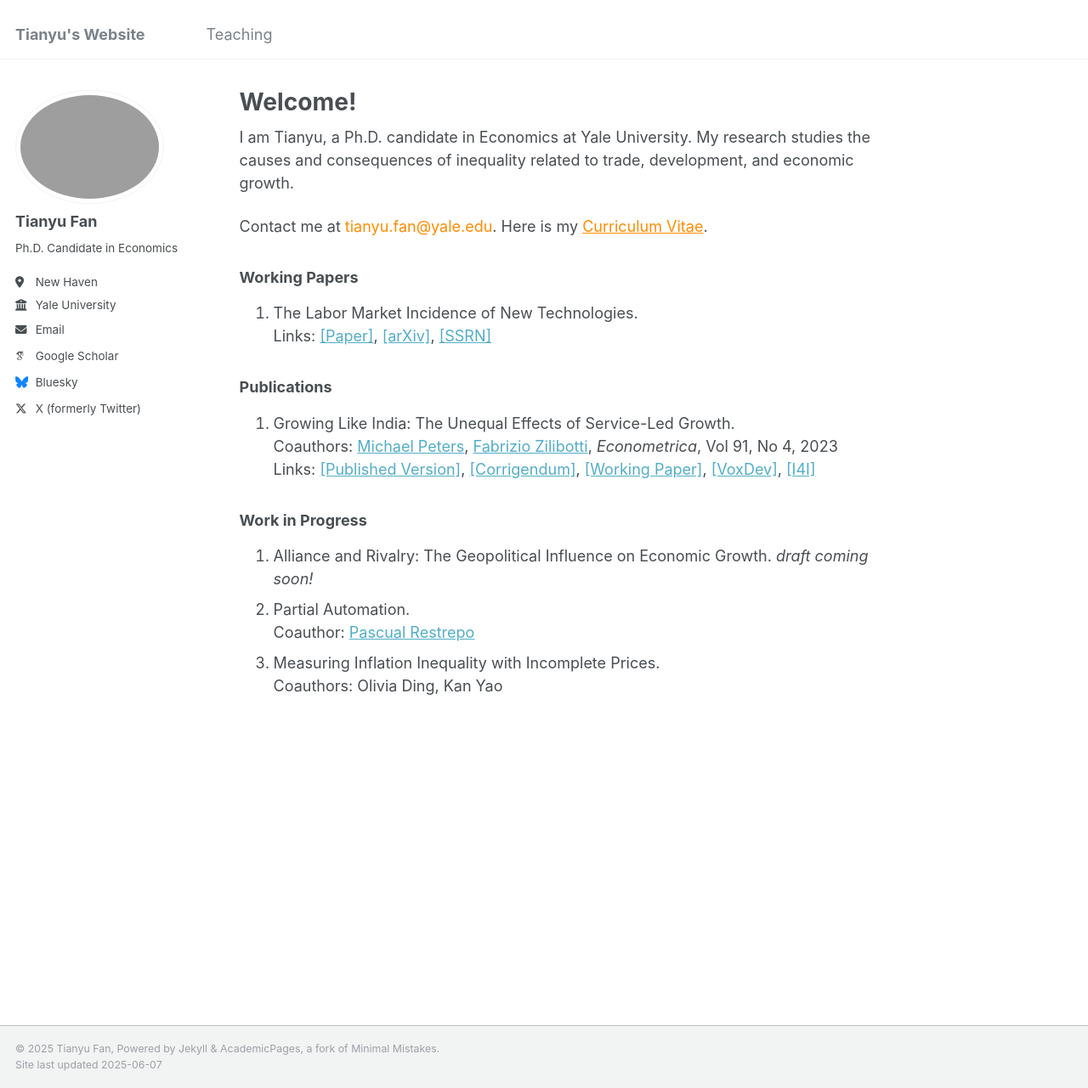
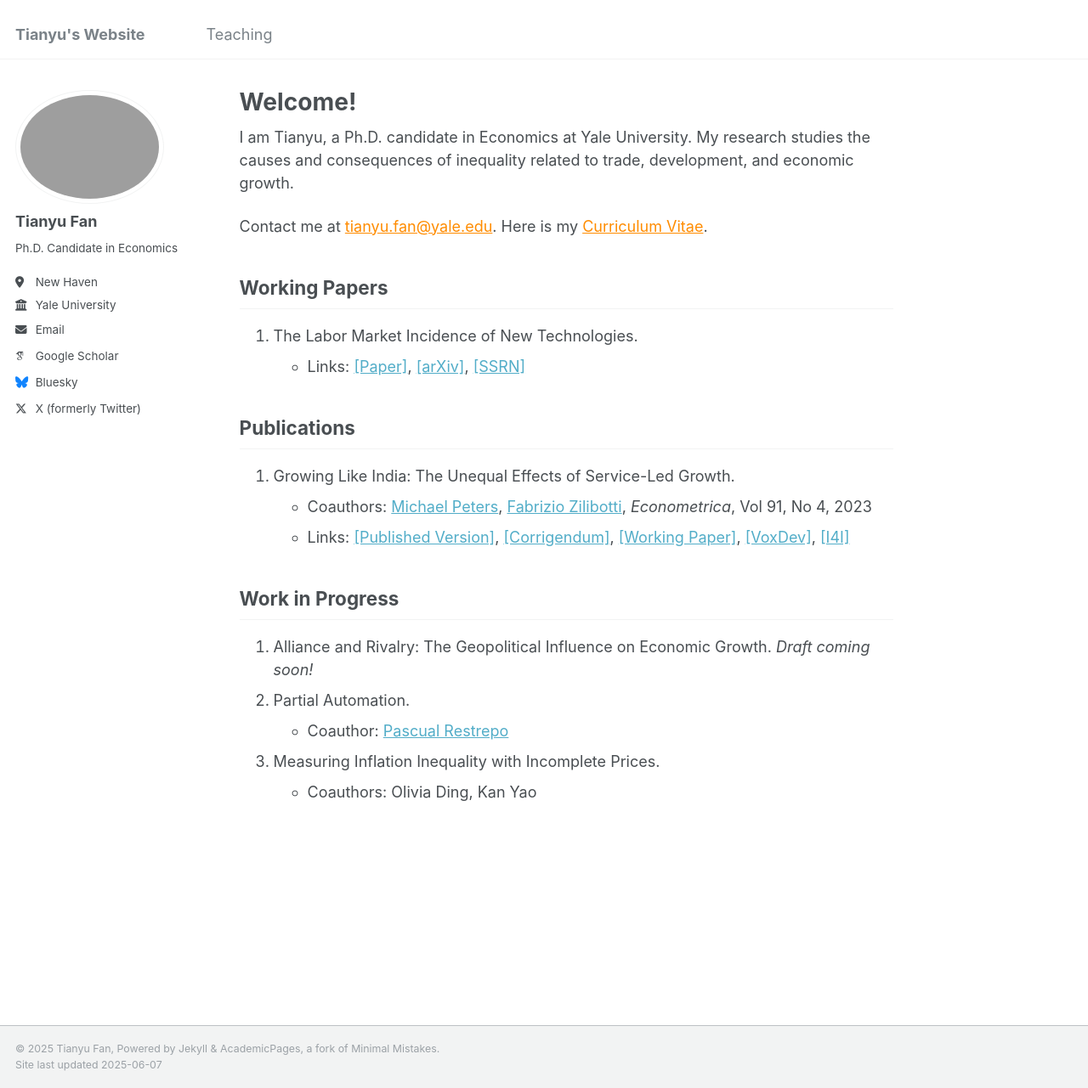
Before and after one commit to tianyufan-econ/tianyufan-econ.github.io, a Jekyll site: the page built from _pages/about.md, in a window 1280 px wide and 1281 px high. Shown: the whole window at 85% size. Built offline with Jekyll 4.4.1, drawn with Linux system fonts in a browser that asks for light colours; some web fonts are replaced; part of the change alters nothing that is shown.

Commit message:
Update about.md

```diff
--- a/_pages/about.md
+++ b/_pages/about.md
@@ -2,6 +2,7 @@
 permalink: /
 title: "Welcome!"
 author_profile: true
+layout: single
 redirect_from:
   - /about/
   - /about.html
@@ -9,23 +10,23 @@ redirect_from:
 
 I am Tianyu, a Ph.D. candidate in Economics at Yale University. My research studies the causes and consequences of inequality related to trade, development, and economic growth.
 
-Contact me at <span style="color: darkorange;">tianyu.fan@yale.edu</span>. Here is my <a href="/files/CV_FAN_Tianyu.pdf" style="color: darkorange;">Curriculum Vitae</a>.
+Contact me at <a href="mailto:tianyu.fan@yale.edu" style="color: darkorange;">tianyu.fan@yale.edu</a>. Here is my <a href="/files/CV_FAN_Tianyu.pdf" style="color: darkorange;" title="Download Tianyu Fan's CV">Curriculum Vitae</a>.
 
-### Working Papers
+## Working Papers
 
 1. The Labor Market Incidence of New Technologies.
-   Links: [[Paper]](/files/FAN_Technology_Incidence.pdf), [[arXiv]](https://arxiv.org/abs/2504.04047), [[SSRN]](https://papers.ssrn.com/sol3/papers.cfm?abstract_id=5160195)
+   - Links: [[Paper]](/files/FAN_Technology_Incidence.pdf), [[arXiv]](https://arxiv.org/abs/2504.04047), [[SSRN]](https://papers.ssrn.com/sol3/papers.cfm?abstract_id=5160195)
 
-### Publications
+## Publications
 
 1. Growing Like India: The Unequal Effects of Service-Led Growth.
-   Coauthors: [Michael Peters](https://mipeters.weebly.com), [Fabrizio Zilibotti](https://campuspress.yale.edu/zilibotti/), *Econometrica*, Vol 91, No 4, 2023
-   Links: [[Published Version]](/files/FPZ_UnequalGrowth.pdf), [[Corrigendum]](/files/FPZ_Corrigendum.pdf), [[Working Paper]](/files/FPZ_ECMA_final.pdf), [[VoxDev]](https://voxdev.org/topic/macroeconomics-growth/how-services-drive-growth-emerging-economies-evidence-india), [[I4I]](https://www.ideasforindia.in/topics/macroeconomics/india-s-service-led-economic-growth.html)
+   - Coauthors: [Michael Peters](https://mipeters.weebly.com), [Fabrizio Zilibotti](https://campuspress.yale.edu/zilibotti/), *Econometrica*, Vol 91, No 4, 2023
+   - Links: [[Published Version]](/files/FPZ_UnequalGrowth.pdf), [[Corrigendum]](/files/FPZ_Corrigendum.pdf), [[Working Paper]](/files/FPZ_ECMA_final.pdf), [[VoxDev]](https://voxdev.org/topic/macroeconomics-growth/how-services-drive-growth-emerging-economies-evidence-india), [[I4I]](https://www.ideasforindia.in/topics/macroeconomics/india-s-service-led-growth.html)
 
-### Work in Progress
+## Work in Progress
 
-1. Alliance and Rivalry: The Geopolitical Influence on Economic Growth. *draft coming soon!*
+1. Alliance and Rivalry: The Geopolitical Influence on Economic Growth. *Draft coming soon!*
 2. Partial Automation.
-   Coauthor: [Pascual Restrepo](https://campuspress.yale.edu/pascualrestrepo/)
+   - Coauthor: [Pascual Restrepo](https://campuspress.yale.edu/pascualrestrepo/)
 3. Measuring Inflation Inequality with Incomplete Prices.
-   Coauthors: Olivia Ding, Kan Yao
+   - Coauthors: Olivia Ding, Kan Yao
```
